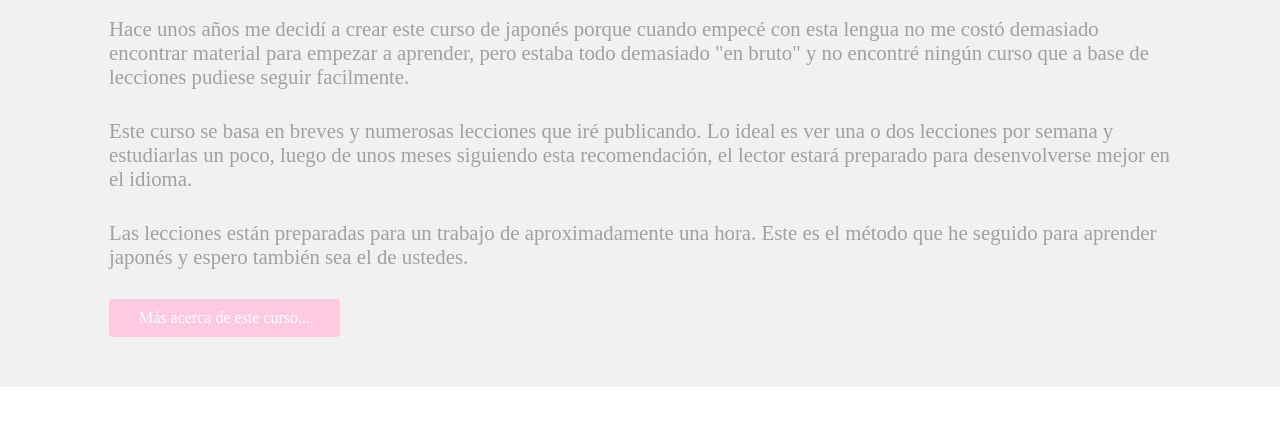
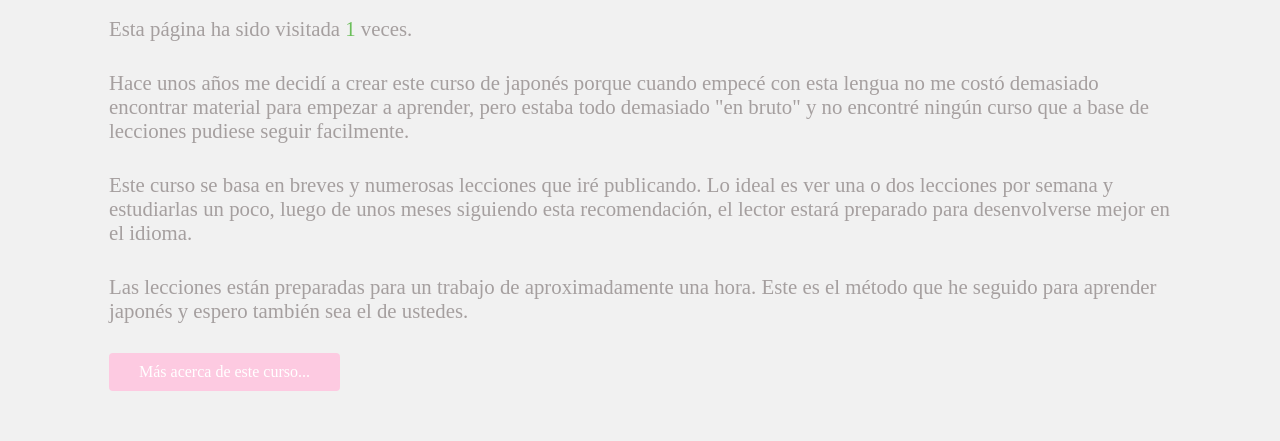
Before and after one commit to BadGuitarist07/web, a plain HTML site: page index.html in a window 1280 px wide. Shown: the part 579-1020 px from the top of the page. Before the commit the page ends 966 px from the top, so only its background shows below. Drawn offline with Linux system fonts and the light colour scheme.

Commit message:
se crea contador de visitas basico

```diff
--- a/css/styles.css
+++ b/css/styles.css
@@ -21,6 +21,10 @@
 
 em {
     color: var(--subtitle);
+}
+
+span {
+    color: var(--titles);
 }
 
 a {
--- a/index.html
+++ b/index.html
@@ -26,6 +26,9 @@
         <div class="container">
             <section class="section-intro">
                 <h2 class="section-h2">Konnichiwa!</h2>
+                <p class="section-p">
+                    Esta página ha sido visitada <span id="visitCount">0</span> veces.
+                </p>
                 <p class="section-p">Hace unos años me decidí a crear este curso de japonés porque cuando
                     empecé con esta lengua no me costó demasiado encontrar material para
                     empezar a aprender, pero estaba todo demasiado "en bruto" y no encontré
@@ -46,5 +49,6 @@
             </section>
         </div>
     </main>
+    <script src="js/visitCount.js"></script>
 </body>
 </html>
--- /dev/null
+++ b/js/visitCount.js
@@ -0,0 +1,11 @@
+if (localStorage.getItem('visitCount') === null ) {
+    localStorage.setItem('visitCount', 0);
+}
+
+let currentCount = parseInt(localStorage.getItem('visitCount'));
+
+currentCount++;
+
+localStorage.setItem('visitCount', currentCount);
+
+document.getElementById('visitCount').textContent = currentCount;
```
